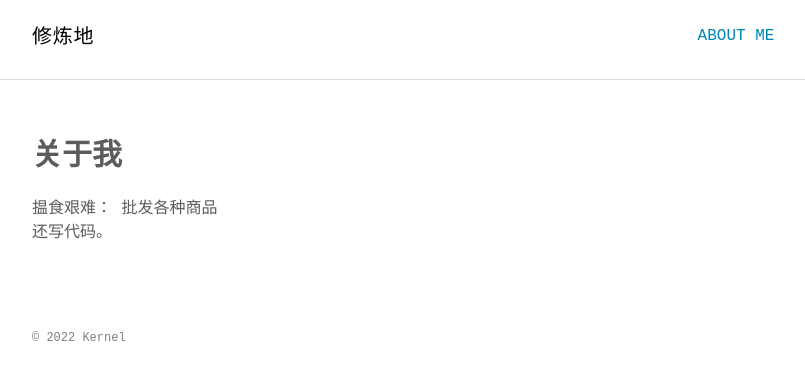
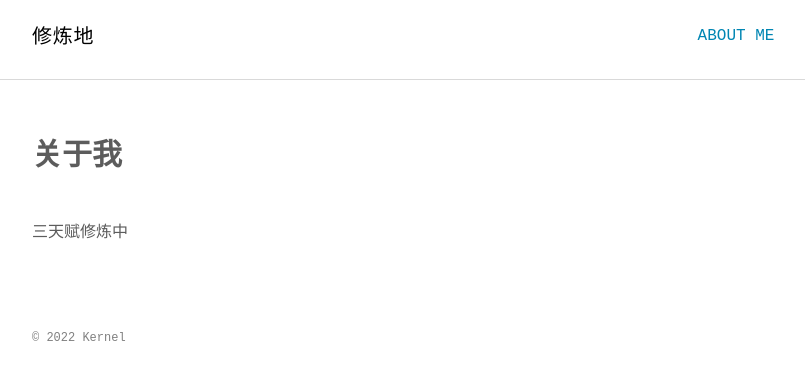
Before and after one commit to qilaidi/qilaidi.github.io, a Jekyll site: the page built from about.md, in a window 1280 px wide. Shown: the top 380 px of the page, without its empty margins (232-1037 px from the left). Built offline with Jekyll 4.4.1, drawn with Linux system fonts in a browser that asks for light colours; some web fonts are replaced.

Commit message:
Update about.md

```diff
--- a/about.md
+++ b/about.md
@@ -4,6 +4,5 @@ title: 关于我
 permalink: /about/
 ---
 
-揾食艰难：
-批发各种商品 <br>
-还写代码。
+<br>
+三天赋修炼中
```
